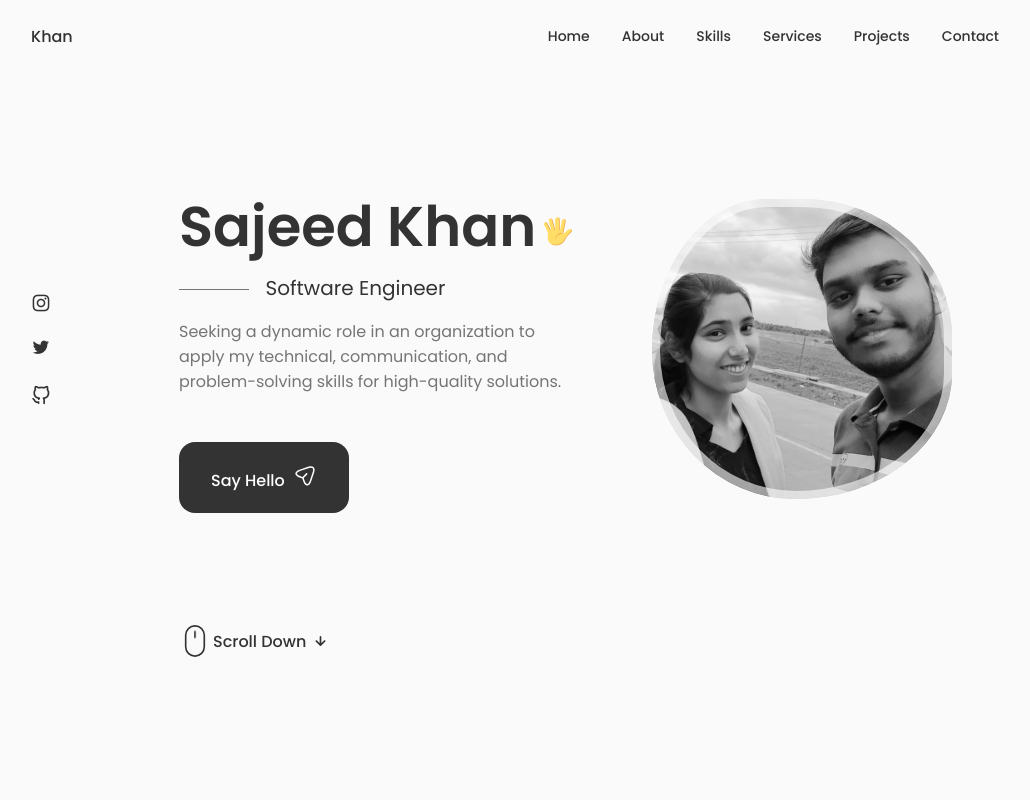
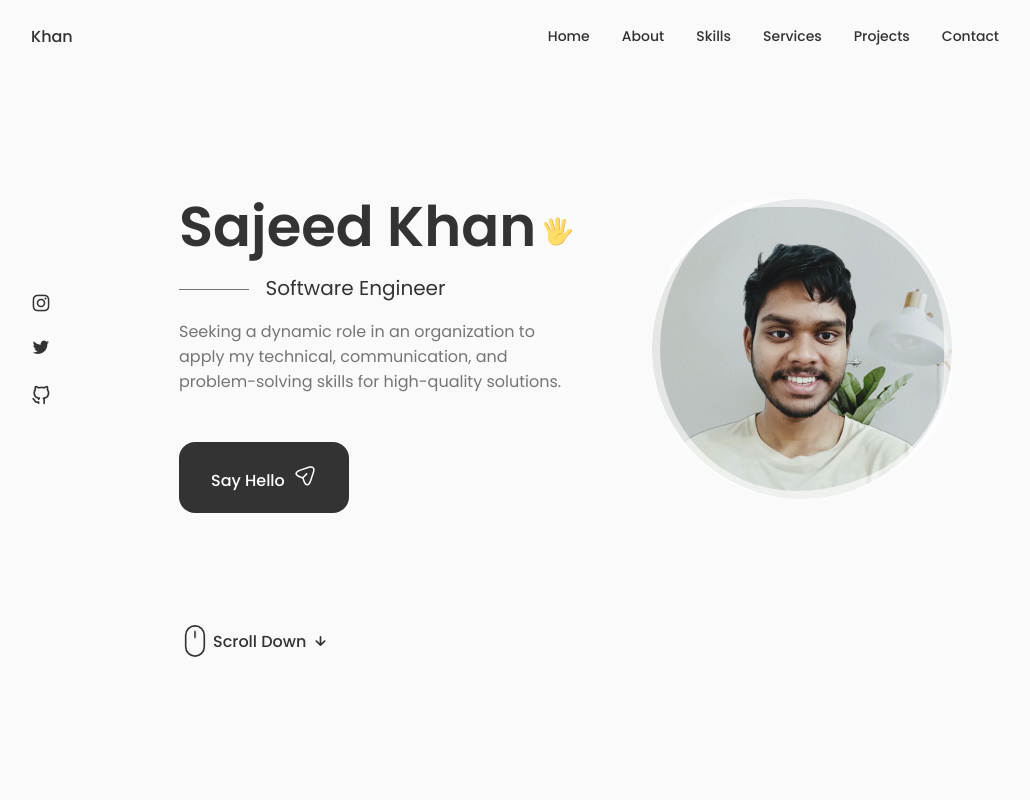
Before and after one commit to SajeedKhan23/Portfolio, a React (Create React App) app: page / in a window 1280 px wide. Shown: the top 800 px of the page, without its empty margins (125-1155 px from the left). Built offline with nearby package versions, Linux system fonts and the light colour scheme.

Commit message:
changes in profile pic

```diff
--- a/src/components/home/Home.css
+++ b/src/components/home/Home.css
@@ -61,7 +61,7 @@
 }
 
 .home__img {
-    background: url(../../assets//profile2-B&W.jpg);
+    background: url(../../assets//profile-pic.png);
     background-repeat: no-repeat;
     background-position: 75%;
     background-size: cover;
```
Also changed, not shown: src/assets/profile-pic.png (added).
